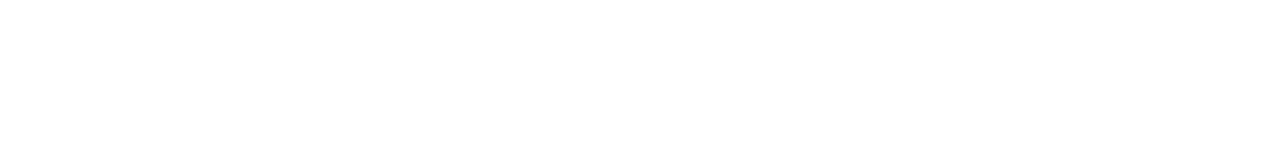
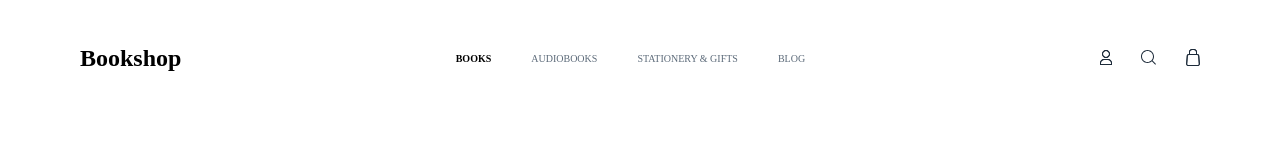
Before and after one commit to avkravchenko/book-store-google-books-api, a website: page index.html in a window 1280 px wide. Drawn offline with Linux system fonts and the light colour scheme.

Commit message:
header is almost done

```diff
--- a/index.html
+++ b/index.html
@@ -4,9 +4,25 @@
     <meta charset="UTF-8">
     <meta http-equiv="X-UA-Compatible" content="IE=edge">
     <meta name="viewport" content="width=device-width, initial-scale=1.0">
-    <title>The book shop</title>
+    <link rel="stylesheet" href="/styles/style.css">
+    <title>Bookshop</title>
 </head>
 <body>
-
+    <header>
+        <div class="nav">
+            <div class="nav__logo">Bookshop</div>
+            <ul class="nav__list__wrapper">
+                <li class="nav__list__item"><a class="nav__list__item__link nav__list__item__link--active" href="#">books</a></li>
+                <li class="nav__list__item"><a class="nav__list__item__link" href="#">audiobooks</a></li>
+                <li class="nav__list__item"><a class="nav__list__item__link" href="#">Stationery & gifts</a></li>
+                <li class="nav__list__item"><a class="nav__list__item__link" href="#">blog</a></li>
+            </ul>
+            <div class="nav__buttons">
+                <div class="nav__buttons__image"><img  src="svg/user.svg" alt=""></div>
+                <div class="nav__buttons__image"><img src="svg/search.svg" alt=""></div>
+                <div class="nav__buttons__image nav__buttons-list__image--active"><img  src="svg/shop-bag.svg" alt=""></div>
+            </div>
+        </div>
+    </header>
 </body>
 </html>
--- /dev/null
+++ b/styles/colors.scss
@@ -0,0 +1,3 @@
+$paleText: #5C6A79;
+$backgrnd: #fff;
+$mainColor: #000;
--- /dev/null
+++ b/styles/fonts.scss
@@ -0,0 +1,2 @@
+$fontFamily: 'montserrat';
+$mainTextSize: 10px;
--- /dev/null
+++ b/styles/header.scss
@@ -0,0 +1,47 @@
+@import "colors";
+
+.nav {
+    display: flex;
+    max-width: $contentWidth;
+    margin: 0 auto;
+    min-height: 116px;
+    justify-content: space-between;
+    align-items: center;
+
+    .nav__logo {
+        font-weight: 700;
+        font-size: 2.4rem;
+    }
+
+    .nav__list__wrapper {
+        display: flex;
+        list-style: none;
+        max-width: 420px;
+        min-width: 410px;
+        align-items: center;
+
+        .nav__list__item {
+            margin: 0 20px;
+            font-size: 1rem;
+            text-transform: uppercase;
+
+            .nav__list__item__link {
+                text-decoration: none;
+                color: $paleText;
+            }
+
+            .nav__list__item__link--active {
+                color: $mainColor;
+                font-weight: 900;
+            }
+        }
+    }
+
+    .nav__buttons {
+        display: flex;
+        max-width: 120px;
+        justify-content: space-between;
+        min-width: 100px;
+        align-items: center;
+    }
+}
--- /dev/null
+++ b/styles/reset.scss
@@ -0,0 +1,5 @@
+* {
+    box-sizing: border-box;
+    margin: 0;
+    padding: 0;
+}
--- /dev/null
+++ b/styles/style.scss
@@ -0,0 +1,15 @@
+$contentWidth: 1120px;
+
+@import "reset";
+@import "header";
+@import "fonts";
+
+html {
+    font-size: $mainTextSize;
+
+    body {
+        min-height: 100vh;
+        font-family: $fontFamily;
+        width: 100%;
+    }
+}
```
Also changed, not shown: package.json (added, +24 -0 lines), styles/style.css (added), svg/red-indication.svg (added), svg/search.svg (added), svg/shop-bag.svg (added), svg/user.svg (added), 3 other files.
